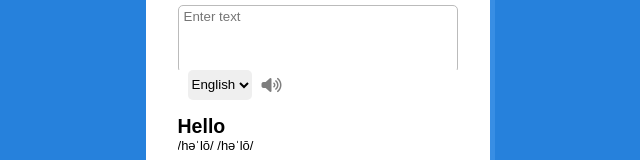
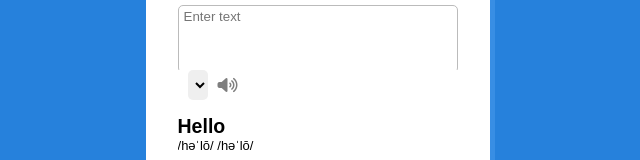
Before and after one commit to Andrewmoren/english_dictionaray, a React (Create React App) app: page / in a window 1280 px wide. Shown: the part 286-446 px from the top of the page, without its empty margins (322-962 px from the left). Built offline with nearby package versions, Linux system fonts and the light colour scheme.

Commit message:
add use memo

```diff
--- a/src/App.js
+++ b/src/App.js
@@ -1,20 +1,24 @@
-import React from "react";
+import React, { useState, useMemo, useEffect } from "react";
 import Result from "./Result";
 
+const synth = window.speechSynthesis;
+
 const App = () => {
+  const voices = useMemo(() => synth.getVoices(), []);
   return (
     <div className="container">
       <h1>English Dictionary</h1>
-
       <form>
         <div className="row">
           <textarea name="" id="" cols="30" rows="4" placeholder="Enter text" />
           <div className="voices-icons">
             <div className="select-voices">
               <select name="" id="">
-                <option value="">English</option>
-                <option value="">English</option>
-                <option value="">English</option>
+                {voices.map((voice) => (
+                  <option key={voice.name} value={voice.name}>
+                    {voice.name}
+                  </option>
+                ))}
               </select>
             </div>
 
--- a/src/index.css
+++ b/src/index.css
@@ -137,3 +137,7 @@ body {
 .container ul .contain .synonyms span:hover {
     color: #2681dc;
 }
+
+ ::-webkit-scrollbar {
+    display: none;
+ }
```
